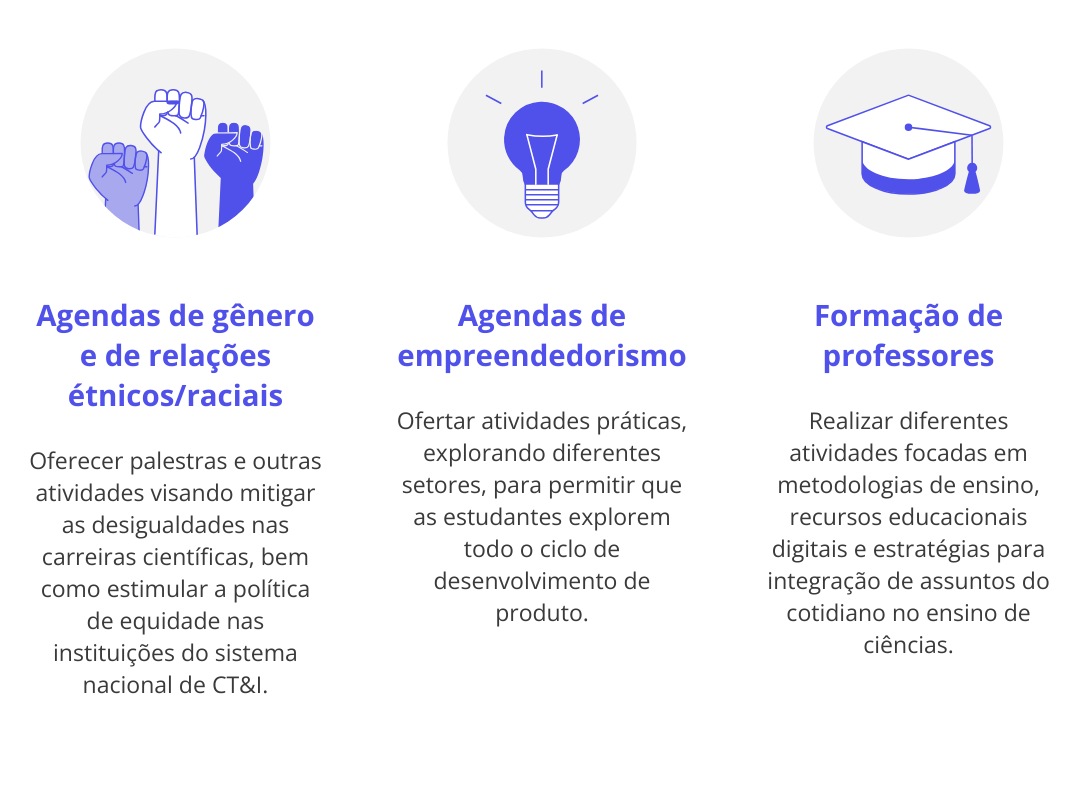
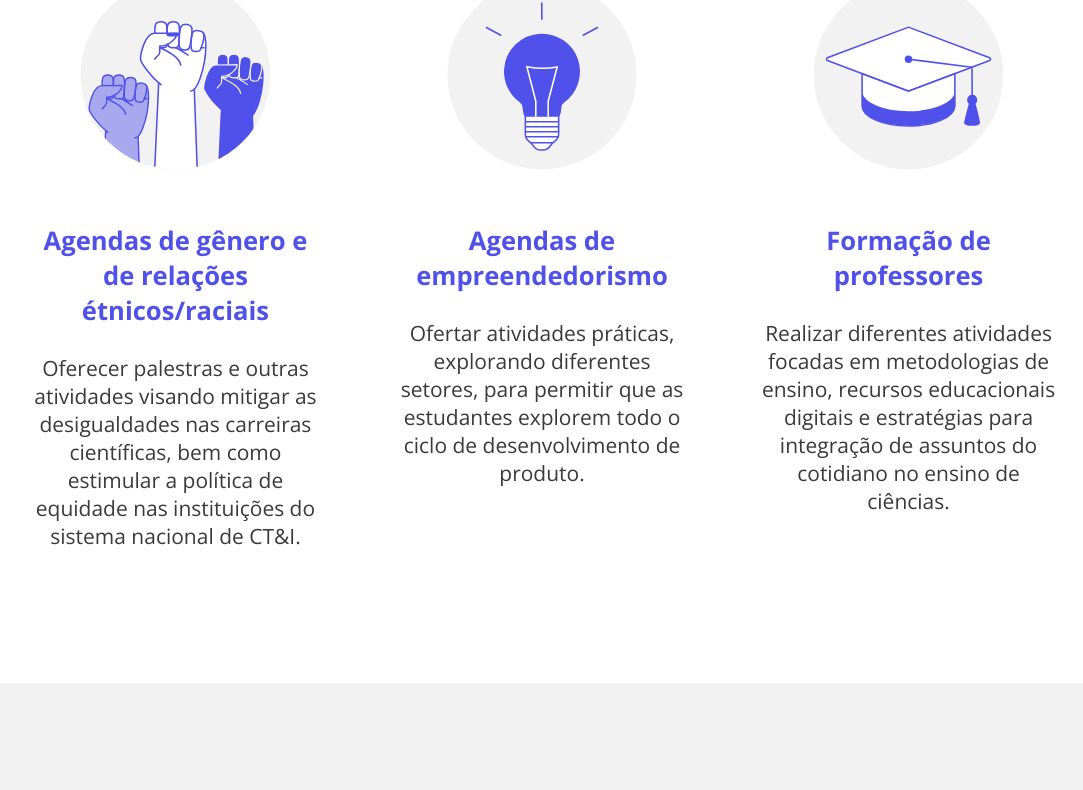
Before and after one commit to nanoessencia/site, a plain HTML site: page index.html in a window 1280 px wide. Shown: the part 1589-2379 px from the top of the page, without its empty margins (98-1181 px from the left). Drawn offline with nearby package versions, Linux system fonts and the light colour scheme; a web font is replaced by a local one.

Commit message:
Diminui fonte

```diff
--- a/index.html
+++ b/index.html
@@ -15,11 +15,11 @@
 	<style type="text/css">
 		* {box-sizing: border-box;}
 		body {font-family: "Open Sans", sans-serif;}
-		p {font-size: 1.8vw; color: #3a3a3a;}
+		p {font-size: 1.64vw; color: #3a3a3a;}
 		h1 {font-size: 5.5vw; font-weight: 800; font-family: "Funnel Display", sans-serif;}
 		h2, h3 {font-family: "Open Sans", sans-serif;}
 		h2 {font-weight: 800; font-size: 3.5vw;}
-		h3 {font-weight: 700; font-size: 2.3vw;}
+		h3 {font-weight: 700; font-size: 2vw;}
 
 		.azul {color: #5050ea;}
 		.cinza {color: #3a3a3a;}
```
